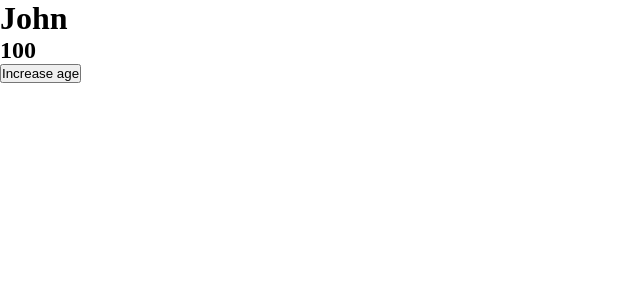
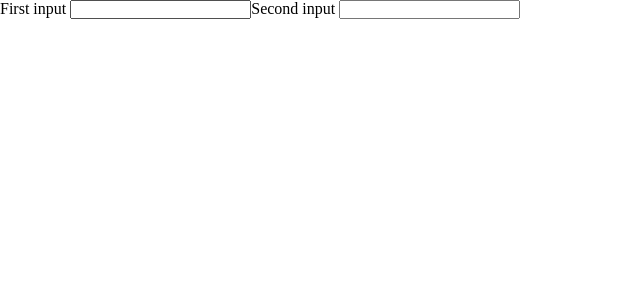
Before and after one commit to sayeed-dev-07/REACT-My-First-React-App, a React (Vite) app: page / in a window 1280 px wide. Shown: the top 300 px of the page, without its empty margins (0-640 px from the left). Built offline with nearby package versions, Linux system fonts and the light colour scheme.

Commit message:
added 2 more exercise

```diff
--- /dev/null
+++ b/src/App2.jsx
@@ -0,0 +1,78 @@
+import { useState } from 'react';
+
+
+
+export default function MailClient() {
+  const [selectedIds, setSelectedIds] = useState([]);
+
+  // TODO: allow multiple selection
+  const selectedCount = selectedIds.length;
+
+  function handleToggle(toggledId) {
+    if(selectedIds.includes(toggledId)){
+      setSelectedIds(selectedIds.filter(id => id !== toggledId))
+    }else{
+      setSelectedIds([...selectedIds, toggledId])
+    }
+  }
+
+  return (
+    <>
+      <h2>Inbox</h2>
+      <ul>
+        {letters.map(letter => (
+          <Letter
+            key={letter.id}
+            letter={letter}
+            isSelected={
+              // TODO: allow multiple selection
+              selectedIds.includes(letter.id)
+            }
+            onToggle={handleToggle}
+          />
+        ))}
+        <hr />
+        <p>
+          <b>
+            You selected {selectedCount} letters
+          </b>
+        </p>
+      </ul>
+    </>
+  );
+}
+const letters = [{
+  id: 0,
+  subject: 'Ready for adventure?',
+  isStarred: true,
+}, {
+  id: 1,
+  subject: 'Time to check in!',
+  isStarred: false,
+}, {
+  id: 2,
+  subject: 'Festival Begins in Just SEVEN Days!',
+  isStarred: false,
+}];
+function Letter({
+  letter,
+  onToggle,
+  isSelected,
+}) {
+  return (
+    <li className={
+      isSelected ? 'selected' : ''
+    }>
+      <label>
+        <input
+          type="checkbox"
+          checked={isSelected}
+          onChange={() => {
+            onToggle(letter.id);
+          }}
+        />
+        {letter.subject}
+      </label>
+    </li>
+  )
+}
--- /dev/null
+++ b/src/App3.jsx
@@ -0,0 +1,37 @@
+import { useState } from 'react';
+
+export default function SyncedInputs() {
+  const [text, setText] = useState('');
+
+  function handleChange(e) {
+    setText(e.target.value);
+  }
+
+  return (
+    <>
+      <Input
+        label="First input"
+        value={text}
+        onChange={handleChange}
+      />
+      <Input
+        label="Second input"
+        value={text}
+        onChange={handleChange}
+      />
+    </>
+  );
+}
+
+function Input({ label, value, onChange }) {
+  return (
+    <label>
+      {label}
+      {' '}
+      <input
+        value={value}
+        onChange={onChange}
+      />
+    </label>
+  );
+}
--- a/src/main.jsx
+++ b/src/main.jsx
@@ -3,9 +3,11 @@
 import FeedbackForm from './FeedBackForm'
 import Color from './Color'
 import Person from './Person'
+import MailClient from './App2'
+import SyncedInputs from './App3'
 
 createRoot(document.getElementById('root')).render(
   <StrictMode>
-    <Person />
+    <SyncedInputs />
   </StrictMode>,
 )
```
